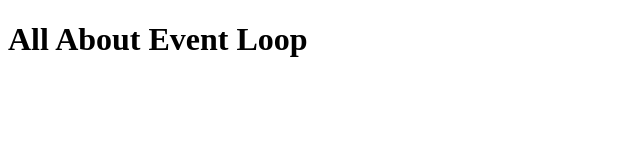
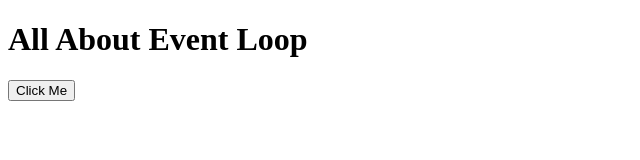
Before and after one commit to Ashikur07/EventLoop, a plain HTML site: page index.html in a window 1280 px wide. Shown: the whole page, without its empty margins (0-640 px from the left). Drawn offline with Linux system fonts and the light colour scheme.

Commit message:
add a button

```diff
--- a/index.html
+++ b/index.html
@@ -8,6 +8,8 @@
 <body>
     <h1>All About Event Loop</h1>
 
+    <button id="click">Click Me</button>
+
     <script src="index.js"></script>
 </body>
 </html>
```
